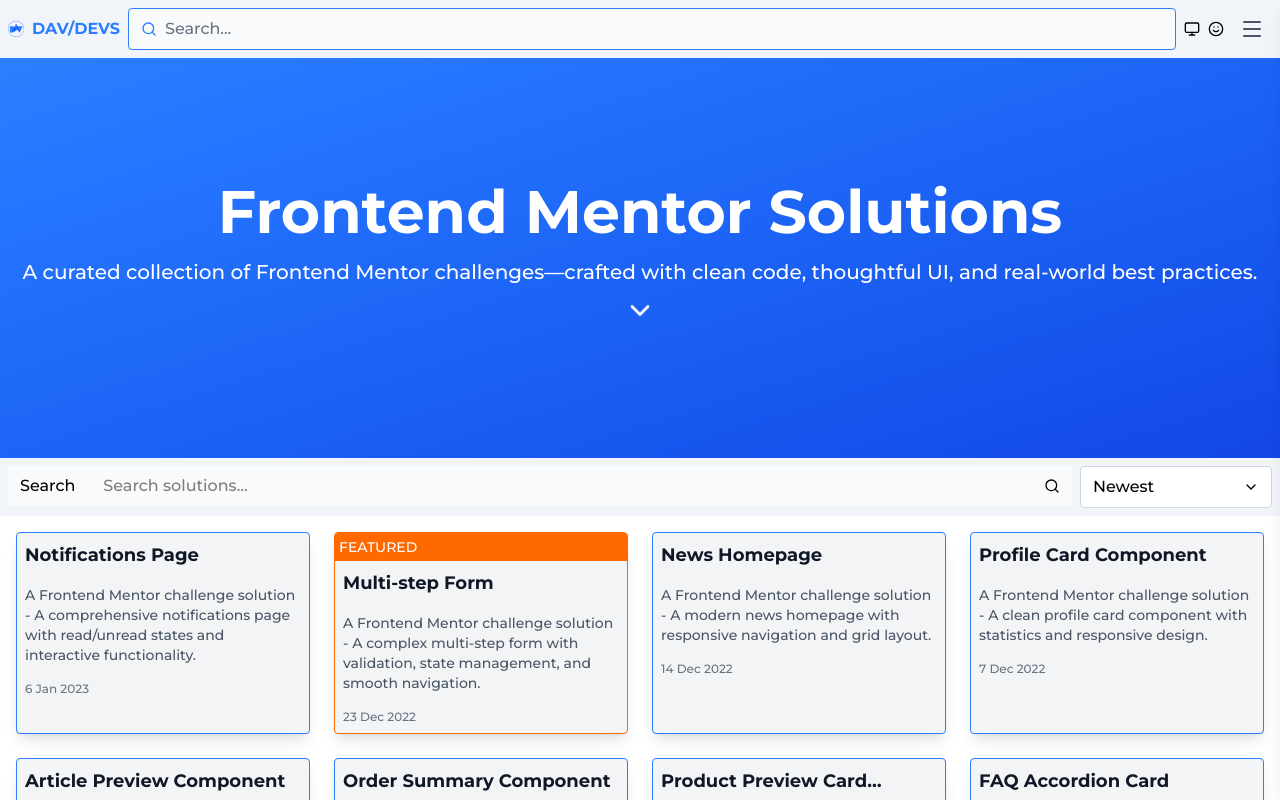
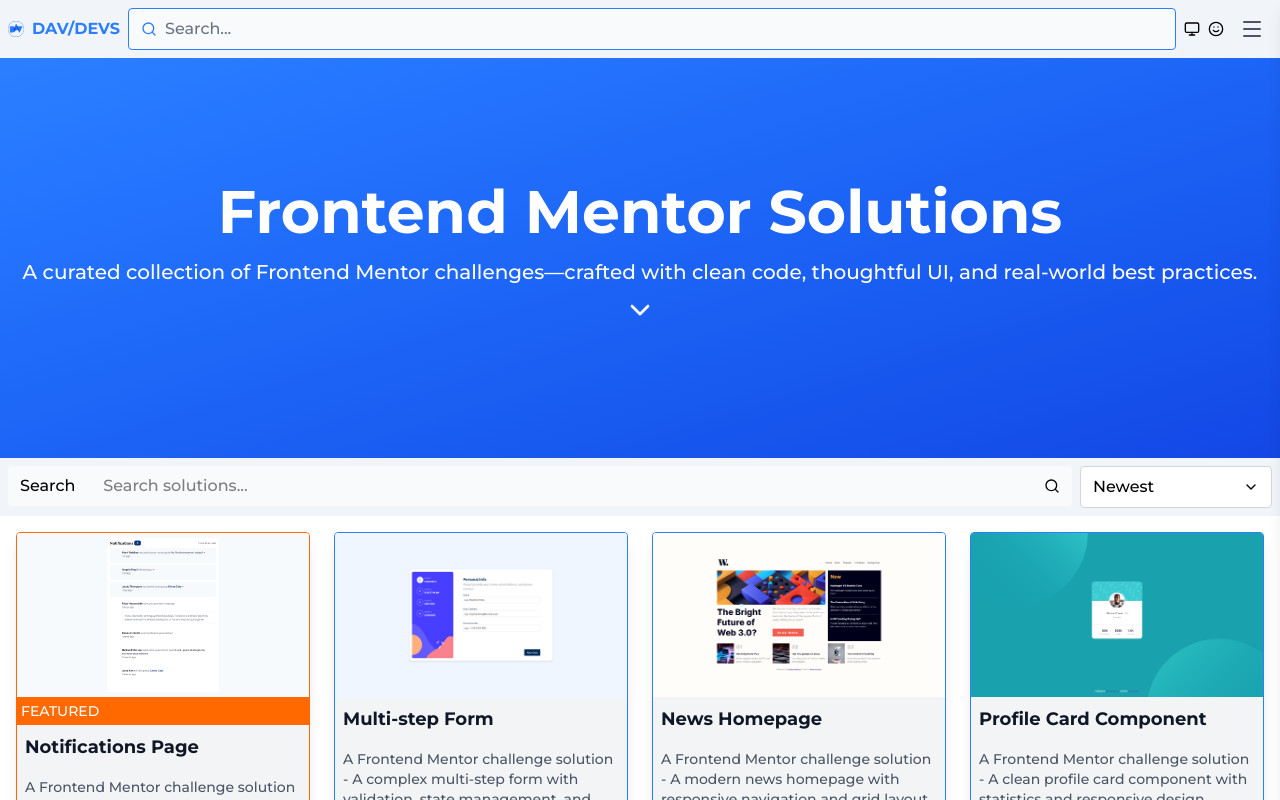
Before and after one commit to davinaleong/proj-davdevs-2025, a Next.js app: page /fem in a window 1280 px wide. Shown: the top 800 px of the page. Built offline with nearby package versions, Linux system fonts and the light colour scheme.

Commit message:
WIP FEM solutions module.

```diff
--- a/app/components/Card.tsx
+++ b/app/components/Card.tsx
@@ -1,28 +1,25 @@
 import Link from 'next/link'
 import { ComponentProps } from 'react'
 import ImageDisplay from './ImageDisplay'
+import { PostSummary } from '../utils/content'
+import dateFormatConfig from '../config/date-format.json'
 
 type ImageProps = Omit<ComponentProps<typeof ImageDisplay>, 'alt'> & {
   alt?: string;
 };
 
 interface CardProps {
-  // Content
-  title: string;
-  description?: string;
-  footerText?: string;
+  // Post data
+  post: PostSummary;
 
   // Image
   imageProps?: ImageProps;
-
-  // Featured flag
-  featured?: boolean;
 
   // Variants
   highlighted?: boolean;
 
   // Links and Actions
-  href?: string;
+  baseHref?: string;
   external?: boolean;
   clickable?: boolean;
 
@@ -33,13 +30,10 @@ interface CardProps {
 }
 
 export default function Card({
-  title,
-  description,
-  footerText,
+  post,
   imageProps,
-  featured = false,
   highlighted = false,
-  href,
+  baseHref,
   external = false,
   clickable = false,
   className = "",
@@ -53,57 +47,80 @@ export default function Card({
 
   const getCardStyles = () => {
     if (highlighted) {
-      const borderStyle = featured ? "border-orange-500" : "border-white";
+      const borderStyle = post.featured ? "border-orange-500" : "border-white";
       const highlightedStyles = `text-white bg-blue-500 border ${borderStyle} rounded-sm overflow-hidden shadow-lg flex flex-col h-full`;
       return `${highlightedStyles} ${className}`;
     }
 
     const baseStyles = "bg-gray-100 dark:bg-slate-900 border rounded-sm overflow-hidden shadow-lg flex flex-col h-full";
-    const borderStyle = featured ? "border-orange-500" : "border-blue-500";
+    const borderStyle = post.featured ? "border-orange-500" : "border-blue-500";
     return `${baseStyles} ${borderStyle} ${className}`;
   };
 
   const renderImage = () => {
-    if (!showImage || !imageProps) return null;
+    if (!showImage) return null;
+
+    // Use post images first, then fall back to imageProps
+    if (post.images && post.images.length > 0) {
+      const firstImage = post.images[0];
+      return (
+        <ImageDisplay
+          src={firstImage.src}
+          alt={firstImage.alt}
+          aspectRatio="landscape"
+        />
+      );
+    }
+
+    if (!imageProps) return null;
 
     const { alt, aspectRatio = "landscape", ...restImageProps } = imageProps;
 
     return (
       <ImageDisplay
-        alt={alt || title}
+        alt={alt || post.title}
         aspectRatio={aspectRatio}
         {...restImageProps}
       />
     );
   };
 
-  const renderContent = () => (
+  const renderContent = () => {
+    const formattedDate = new Date(post.date).toLocaleDateString(
+      dateFormatConfig.dateFormat.locale,
+      dateFormatConfig.dateFormat.options as Intl.DateTimeFormatOptions
+    );
+
+    return (
       <div className="flex-1">
-      {featured && (
+        {post.featured && (
           <div className={getFeaturedBadgeStyles()}>Featured</div>
         )}
 
         <header className="flow p-2">
           <h4 className={`text-lg line-clamp-1 font-bold ${highlighted ? 'text-white' : 'text-gray-900 dark:text-gray-100'}`}>
-          {title}
+            {post.title}
           </h4>
         </header>
 
-      {description && (
+        {post.description && (
           <p className={`text-sm p-2 ${highlighted ? 'text-white/90' : 'text-gray-600 dark:text-gray-300'}`}>
-          {description}
+            {post.description}
           </p>
         )}
 
-      {showFooter && footerText && (
+        {showFooter && (
           <footer className="p-2">
             <p className={`text-xs ${highlighted ? 'text-white/75' : 'text-gray-500 dark:text-gray-400'}`}>
-            {footerText}
+              {formattedDate}
             </p>
           </footer>
         )}
       </div>
     );
+  };
+
+  const href = baseHref ? `${baseHref}/${post.slug}` : undefined;
 
   const cardContent = (
     <article className={`${getCardStyles()} ${clickable || href ? ' cursor-pointer hover:opacity-60 transition-shadow' : ''}`}>
--- a/app/components/ImageDisplay.tsx
+++ b/app/components/ImageDisplay.tsx
@@ -35,7 +35,7 @@ export default function ImageDisplay({
         alt={alt}
         width={width}
         height={height}
-        className={`w-full h-full rounded-sm object-cover ${aspectClass}`}
+        className={`w-full h-full object-cover ${aspectClass}`}
       />
     </div>
   );
--- a/app/components/PostPage.tsx
+++ b/app/components/PostPage.tsx
@@ -96,7 +96,7 @@ export default function PostPage({ params, postType }: PostPageProps) {
             <section className="container mx-auto p-4 flow max-w-4xl">
                 {/* Images Section */}
                 {post.images && post.images.length > 0 && (
-                    <div className="mb-8">
+                    <div className="rounded-sm overflow-hidden">
                         {post.images.length === 1 ? (
                             <div className="flex justify-center">
                                 <ImageDisplay
--- a/app/components/PostsList.tsx
+++ b/app/components/PostsList.tsx
@@ -7,7 +7,6 @@ import ListFooter from "./ListFooter"
 import CardGrid from "./CardGrid"
 import Card from "./Card"
 import sortOptions from '../config/sort-options.json'
-import dateFormatConfig from '../config/date-format.json'
 
 interface PostsListProps {
     posts: PostSummary[]
@@ -118,14 +117,8 @@ export default function PostsList({
                 {currentPosts.map((post) => (
                     <Card
                         key={post.slug}
-                        title={post.title}
-                        description={post.description}
-                        href={`${defaultBaseHref}/${post.slug}`}
-                        featured={post.featured}
-                        footerText={new Date(post.date).toLocaleDateString(
-                            dateFormatConfig.dateFormat.locale,
-                            dateFormatConfig.dateFormat.options as Intl.DateTimeFormatOptions
-                        )}
+                        post={post}
+                        baseHref={defaultBaseHref}
                     />
                 ))}
             </CardGrid>
--- a/app/content/fem/20220719-manage-landing-page.mdx
+++ b/app/content/fem/20220719-manage-landing-page.mdx
@@ -12,7 +12,7 @@ tags:
     "landing-page",
     "testimonials"
   ]
-featured: true
+featured: false
 readingTime: 5
 published: true
 images: [{ src: "/fem/fem-manage.png", alt: "Manage Landing Page" }]
--- a/app/content/fem/20220801-time-tracking-component.mdx
+++ b/app/content/fem/20220801-time-tracking-component.mdx
@@ -12,7 +12,7 @@ tags:
     "data-visualization",
     "json"
   ]
-featured: true
+featured: false
 readingTime: 5
 published: true
 images: [{ src: "/fem/fem-time-tracking-dashboard.png", alt: "Time Tracking Dashboard" }]
--- a/app/content/fem/20220802-interactive-comments.mdx
+++ b/app/content/fem/20220802-interactive-comments.mdx
@@ -12,7 +12,7 @@ tags:
     "comments-interface",
     "local-storage"
   ]
-featured: true
+featured: false
 readingTime: 6
 published: true
 images: [{ src: "/fem/fem-interactive-comments.png", alt: "Interactive Comments Section" }]
--- a/app/content/fem/20220812-sunnyside-agency.mdx
+++ b/app/content/fem/20220812-sunnyside-agency.mdx
@@ -12,7 +12,7 @@ tags:
     "agency",
     "testimonials"
   ]
-featured: true
+featured: false
 readingTime: 5
 published: true
 images: [{ src: "/fem/fem-sunnyside-agency-landing-page.png", alt: "Sunnyside Agency Landing Page" }]
--- a/app/content/fem/20220822-crowdfunding-landing-page.mdx
+++ b/app/content/fem/20220822-crowdfunding-landing-page.mdx
@@ -12,7 +12,7 @@ tags:
     "modals",
     "crowdfunding"
   ]
-featured: true
+featured: false
 readingTime: 5
 published: true
 images: [{ src: "/fem/fem-crowdfunding-product-page.png", alt: "Crowdfunding Product Page" }]
--- a/app/content/fem/20221223-multi-step-form.mdx
+++ b/app/content/fem/20221223-multi-step-form.mdx
@@ -12,7 +12,7 @@ tags:
     "state-management",
     "multi-step"
   ]
-featured: true
+featured: false
 readingTime: 5
 published: true
 images: [{ src: "/fem/fem-multi-step-form.png", alt: "Multi-step Form" }]
--- a/app/content/fem/20230106-notifications-page.mdx
+++ b/app/content/fem/20230106-notifications-page.mdx
@@ -12,7 +12,7 @@ tags:
     "state-management",
     "interactions"
   ]
-featured: false
+featured: true
 readingTime: 4
 published: true
 images: [{ src: "/fem/fem-notifications-page.png", alt: "Notifications Page" }]
```
Lines whose indentation alone changed are shown as unchanged.
